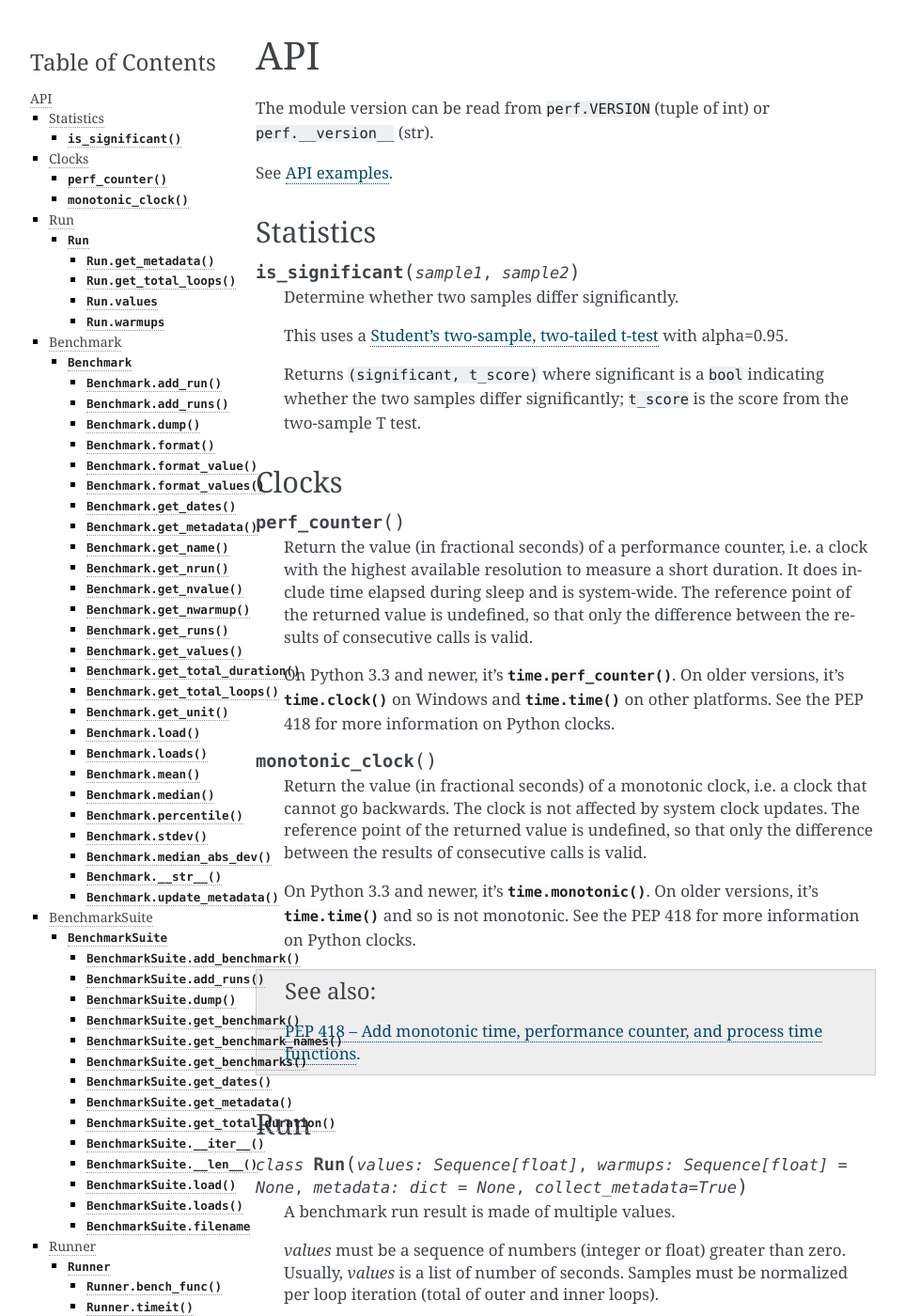
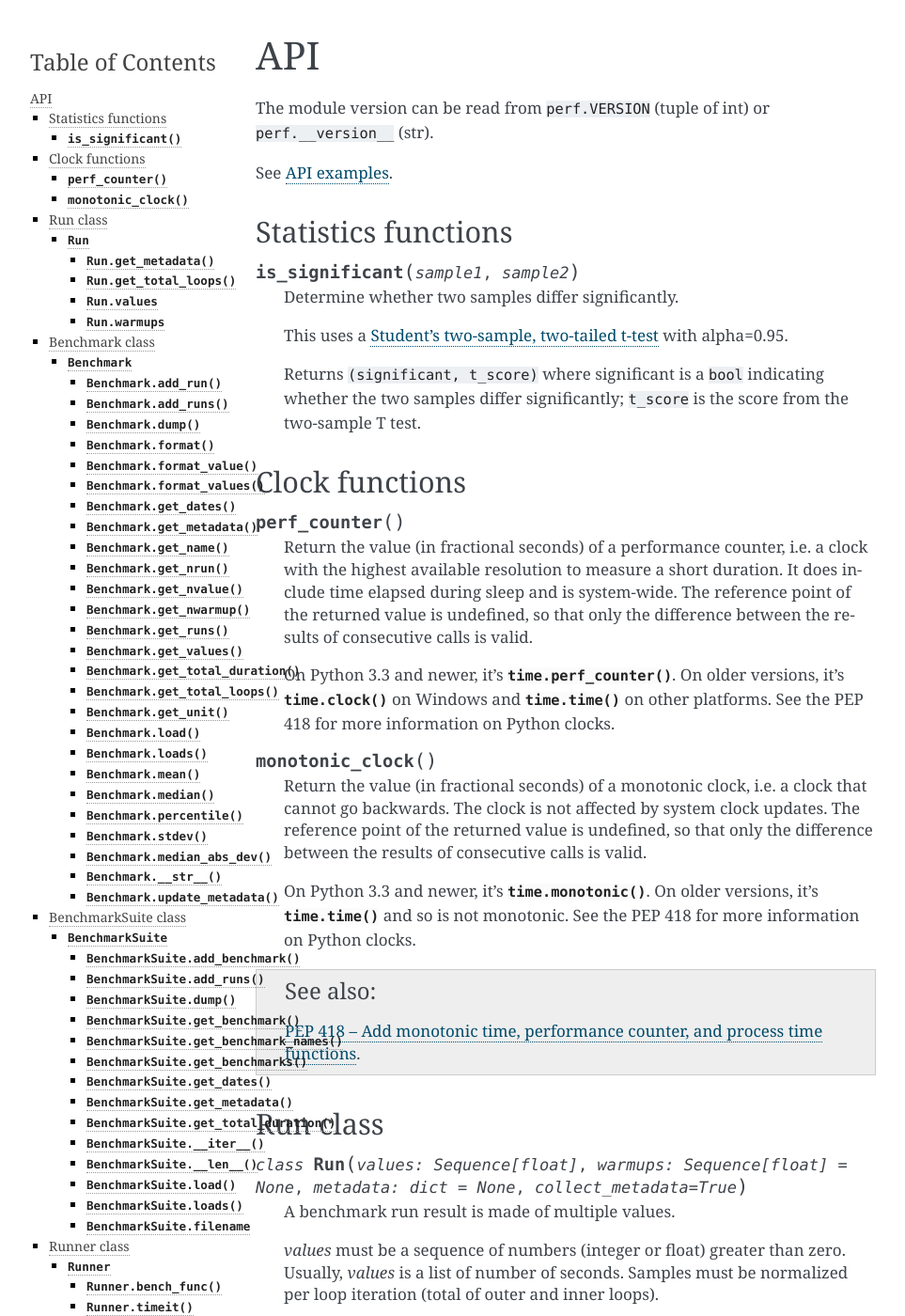
Before and after one commit to psf/pyperf, a Sphinx documentation site: the page built from doc/api.rst, in a window 1280 px wide and 1400 px high. Shown: the whole window at 94% size, without its empty margins (148-1111 px from the left). Built offline with Sphinx 7.4.7, drawn with Linux system fonts in a browser that asks for light colours; some of the changed text lies outside the part shown.

Commit message:
Cleanup doc home page

```diff
--- a/doc/api.rst
+++ b/doc/api.rst
@@ -8,8 +8,8 @@ The module version can be read from ``perf.VERSION`` (tuple of int) or
 
 See :ref:`API examples <examples>`.
 
-Statistics
-----------
+Statistics functions
+--------------------
 
 .. function:: is_significant(sample1, sample2)
 
@@ -23,8 +23,8 @@ Statistics
     score from the two-sample T test.
 
 
-Clocks
-------
+Clock functions
+---------------
 
 .. function:: perf_counter()
 
@@ -54,8 +54,8 @@ Clocks
    functions <https://www.python.org/dev/peps/pep-0418/>`_.
 
 
-Run
----
+Run class
+---------
 
 .. class:: Run(values: Sequence[float], warmups: Sequence[float]=None, metadata: dict=None, collect_metadata=True)
 
@@ -108,8 +108,8 @@ Run
 
 
 
-Benchmark
----------
+Benchmark class
+---------------
 
 .. class:: Benchmark(runs)
 
@@ -333,8 +333,8 @@ Benchmark
       .. versionadded:: 0.7.5
 
 
-BenchmarkSuite
---------------
+BenchmarkSuite class
+--------------------
 
 .. class:: BenchmarkSuite(benchmarks, filename=None)
 
@@ -455,8 +455,8 @@ BenchmarkSuite
       It can be ``None``.
 
 
-Runner
-------
+Runner class
+------------
 
 .. class:: Runner(values=3, warmups=1, processes=20, loops=0, min_time=0.1, max_time=1.0, metadata=None, show_name=True, program_args=None, add_cmdline_args=None)
 
```
Also changed, not shown: doc/index.rst (+12 -12 lines).
